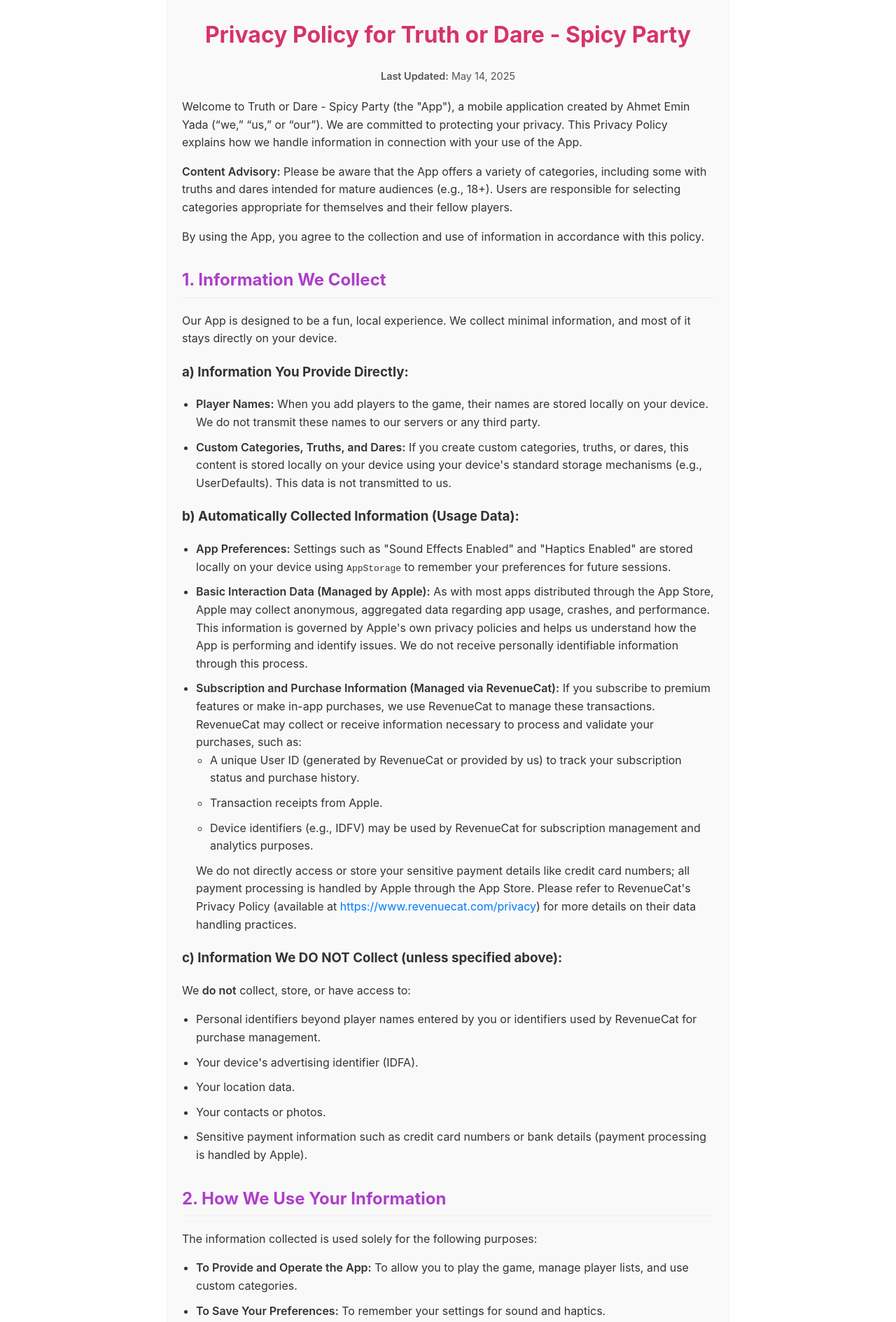
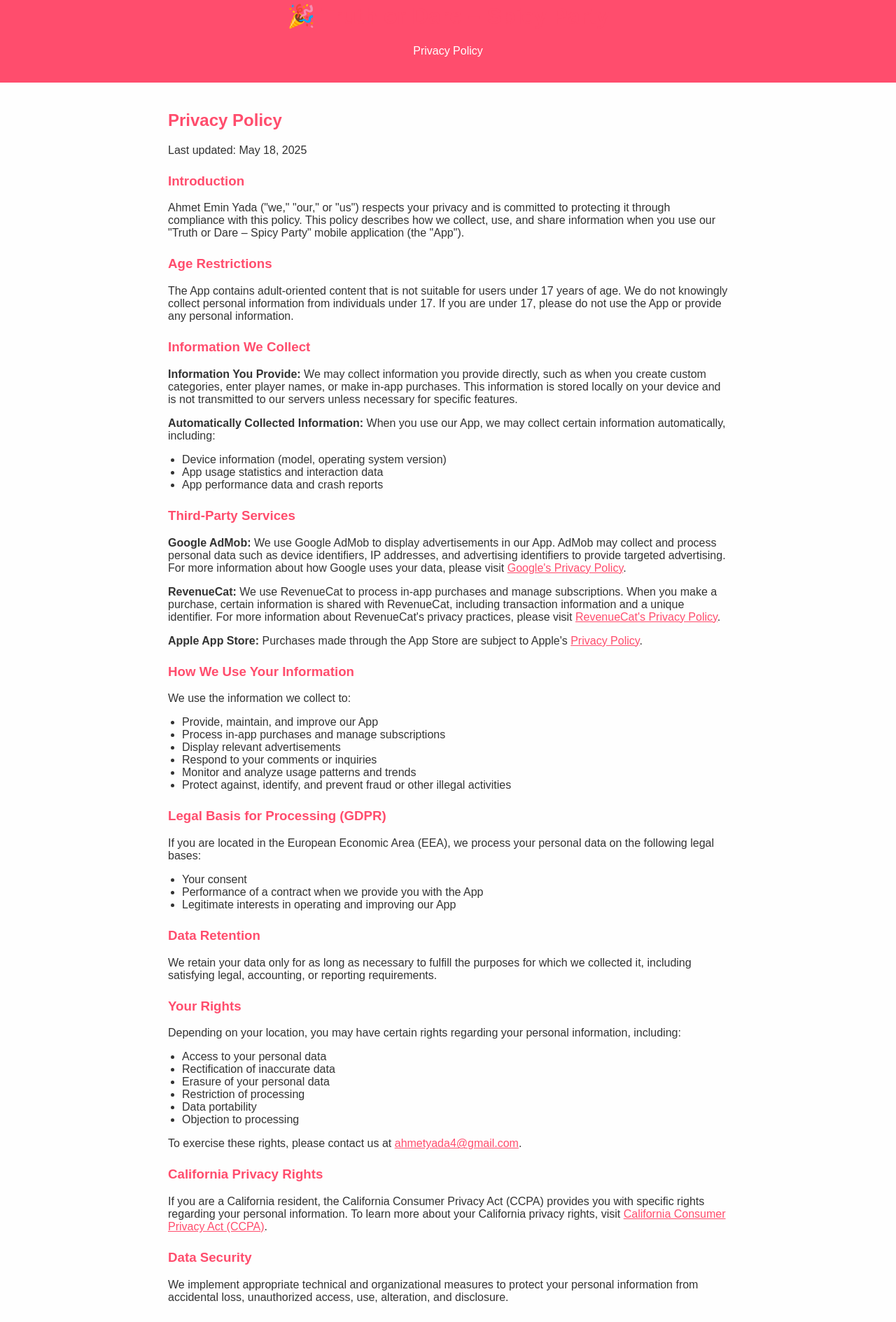
Before and after one commit to crovs/privacy-policy-truthdare, a plain HTML site: page privacy.html in a window 1280 px wide. Shown: the part 37-1926 px from the top of the page at 70% size. Drawn offline with Linux system fonts and the light colour scheme.

Commit message:
Update privacy.html

```diff
--- a/privacy.html
+++ b/privacy.html
@@ -1,155 +1,181 @@
 <!DOCTYPE html>
 <html lang="en">
 <head>
-    <meta charset="UTF-8">
-    <meta name="viewport" content="width=device-width, initial-scale=1.0">
-    <title>Privacy Policy - Truth or Dare - Spicy Party</title>
+  <meta charset="UTF-8" meta name="viewport" content="width=device-width, initial-scale=1.0"/>
+  <title>Truth or Dare – Spicy Party | Privacy Policy</title>
   <style>
     body {
-            font-family: -apple-system, BlinkMacSystemFont, "Segoe UI", Roboto, Helvetica, Arial, sans-serif;
-            line-height: 1.6;
-            margin: 0 auto;
-            padding: 20px;
-            max-width: 800px;
+      font-family: sans-serif;
+      margin: 0;
+      padding: 0;
+      background: #fefefe;
       color: #333;
     }
-        h1 {
-            color: #d6336c; /* A pinkish color, adjust as you like */
+    header {
+      background: #ff4d6d;
+      color: white;
+      padding: 20px;
       text-align: center;
     }
-        h2 {
-            color: #ae3ec9; /* A purplish color */
-            border-bottom: 1px solid #eee;
-            padding-bottom: 5px;
-            margin-top: 30px;
+    main {
+      max-width: 800px;
+      margin: auto;
+      padding: 20px;
+    }
+    h1, h2 {
+      color: #ff4d6d;
     }
     h3 {
-            color: #333;
-            margin-top: 20px;
-        }
-        p, li {
-            margin-bottom: 10px;
+      color: #ff4d6d;
+      margin-top: 24px;
     }
     ul {
       padding-left: 20px;
     }
-        strong {
-            font-weight: 600;
+    a {
+      color: #ff4d6d;
     }
-        a {
-            color: #007bff;
-            text-decoration: none;
+    footer {
+      text-align: center;
+      padding: 20px;
+      color: #777;
     }
-        a:hover {
-            text-decoration: underline;
-        }
-        .container {
-            background-color: #f9f9f9;
-            padding: 20px;
-            border-radius: 8px;
-            box-shadow: 0 2px 4px rgba(0,0,0,0.1);
-        }
-        .last-updated {
-            text-align: center;
-            color: #555;
-            font-size: 0.9em;
-            margin-bottom: 20px;
+    .section {
+      margin-bottom: 40px;
     }
   </style>
 </head>
 <body>
-    <div class="container">
-        <h1>Privacy Policy for Truth or Dare - Spicy Party</h1>
-        <p class="last-updated"><strong>Last Updated:</strong> May 14, 2025</p>
 
-        <p>Welcome to Truth or Dare - Spicy Party (the "App"), a mobile application created by Ahmet Emin Yada (“we,” “us,” or “our”). We are committed to protecting your privacy. This Privacy Policy explains how we handle information in connection with your use of the App.</p>
+<header>
+  <h1>🎉 Truth or Dare – Spicy Party</h1>
+  <p>Privacy Policy</p>
+</header>
 
-        <p><strong>Content Advisory:</strong> Please be aware that the App offers a variety of categories, including some with truths and dares intended for mature audiences (e.g., 18+). Users are responsible for selecting categories appropriate for themselves and their fellow players.</p>
+<main>
+  <div class="section">
+    <h2>Privacy Policy</h2>
+    <p>Last updated: May 18, 2025</p>
 
-        <p>By using the App, you agree to the collection and use of information in accordance with this policy.</p>
+    <h3>Introduction</h3>
+    <p>Ahmet Emin Yada ("we," "our," or "us") respects your privacy and is committed to protecting it through compliance with this policy. This policy describes how we collect, use, and share information when you use our "Truth or Dare – Spicy Party" mobile application (the "App").</p>
 
-        <h2>1. Information We Collect</h2>
-        <p>Our App is designed to be a fun, local experience. We collect minimal information, and most of it stays directly on your device.</p>
+    <h3>Age Restrictions</h3>
+    <p>The App contains adult-oriented content that is not suitable for users under 17 years of age. We do not knowingly collect personal information from individuals under 17. If you are under 17, please do not use the App or provide any personal information.</p>
 
-        <h3>a) Information You Provide Directly:</h3>
+    <h3>Information We Collect</h3>
+    <p><strong>Information You Provide:</strong> We may collect information you provide directly, such as when you create custom categories, enter player names, or make in-app purchases. This information is stored locally on your device and is not transmitted to our servers unless necessary for specific features.</p>
+
+    <p><strong>Automatically Collected Information:</strong> When you use our App, we may collect certain information automatically, including:</p>
     <ul>
-            <li><strong>Player Names:</strong> When you add players to the game, their names are stored locally on your device. We do not transmit these names to our servers or any third party.</li>
-            <li><strong>Custom Categories, Truths, and Dares:</strong> If you create custom categories, truths, or dares, this content is stored locally on your device using your device's standard storage mechanisms (e.g., UserDefaults). This data is not transmitted to us.</li>
+      <li>Device information (model, operating system version)</li>
+      <li>App usage statistics and interaction data</li>
+      <li>App performance data and crash reports</li>
     </ul>
 
-        <h3>b) Automatically Collected Information (Usage Data):</h3>
+    <h3>Third-Party Services</h3>
+    <p><strong>Google AdMob:</strong> We use Google AdMob to display advertisements in our App. AdMob may collect and process personal data such as device identifiers, IP addresses, and advertising identifiers to provide targeted advertising. For more information about how Google uses your data, please visit <a href="https://policies.google.com/privacy" target="_blank">Google's Privacy Policy</a>.</p>
+
+    <p><strong>RevenueCat:</strong> We use RevenueCat to process in-app purchases and manage subscriptions. When you make a purchase, certain information is shared with RevenueCat, including transaction information and a unique identifier. For more information about RevenueCat's privacy practices, please visit <a href="https://www.revenuecat.com/privacy" target="_blank">RevenueCat's Privacy Policy</a>.</p>
+
+    <p><strong>Apple App Store:</strong> Purchases made through the App Store are subject to Apple's <a href="https://www.apple.com/legal/privacy/en-ww/" target="_blank">Privacy Policy</a>.</p>
+
+    <h3>How We Use Your Information</h3>
+    <p>We use the information we collect to:</p>
     <ul>
-            <li><strong>App Preferences:</strong> Settings such as "Sound Effects Enabled" and "Haptics Enabled" are stored locally on your device using <code>AppStorage</code> to remember your preferences for future sessions.</li>
-            <li><strong>Basic Interaction Data (Managed by Apple):</strong> As with most apps distributed through the App Store, Apple may collect anonymous, aggregated data regarding app usage, crashes, and performance. This information is governed by Apple's own privacy policies and helps us understand how the App is performing and identify issues. We do not receive personally identifiable information through this process.</li>
-            <li><strong>Subscription and Purchase Information (Managed via RevenueCat):</strong> If you subscribe to premium features or make in-app purchases, we use RevenueCat to manage these transactions. RevenueCat may collect or receive information necessary to process and validate your purchases, such as:
-                <ul>
-                    <li>A unique User ID (generated by RevenueCat or provided by us) to track your subscription status and purchase history.</li>
-                    <li>Transaction receipts from Apple.</li>
-                    <li>Device identifiers (e.g., IDFV) may be used by RevenueCat for subscription management and analytics purposes.</li>
-                </ul>
-                We do not directly access or store your sensitive payment details like credit card numbers; all payment processing is handled by Apple through the App Store. Please refer to RevenueCat's Privacy Policy (available at <a href="https://www.revenuecat.com/privacy" target="_blank" rel="noopener noreferrer">https://www.revenuecat.com/privacy</a>) for more details on their data handling practices.
-            </li>
+      <li>Provide, maintain, and improve our App</li>
+      <li>Process in-app purchases and manage subscriptions</li>
+      <li>Display relevant advertisements</li>
+      <li>Respond to your comments or inquiries</li>
+      <li>Monitor and analyze usage patterns and trends</li>
+      <li>Protect against, identify, and prevent fraud or other illegal activities</li>
     </ul>
 
-        <h3>c) Information We DO NOT Collect (unless specified above):</h3>
-        <p>We <strong>do not</strong> collect, store, or have access to:</p>
+    <h3>Legal Basis for Processing (GDPR)</h3>
+    <p>If you are located in the European Economic Area (EEA), we process your personal data on the following legal bases:</p>
     <ul>
-            <li>Personal identifiers beyond player names entered by you or identifiers used by RevenueCat for purchase management.</li>
-            <li>Your device's advertising identifier (IDFA).</li>
-            <li>Your location data.</li>
-            <li>Your contacts or photos.</li>
-            <li>Sensitive payment information such as credit card numbers or bank details (payment processing is handled by Apple).</li>
+      <li>Your consent</li>
+      <li>Performance of a contract when we provide you with the App</li>
+      <li>Legitimate interests in operating and improving our App</li>
     </ul>
 
-        <h2>2. How We Use Your Information</h2>
-        <p>The information collected is used solely for the following purposes:</p>
+    <h3>Data Retention</h3>
+    <p>We retain your data only for as long as necessary to fulfill the purposes for which we collected it, including satisfying legal, accounting, or reporting requirements.</p>
+
+    <h3>Your Rights</h3>
+    <p>Depending on your location, you may have certain rights regarding your personal information, including:</p>
     <ul>
-            <li><strong>To Provide and Operate the App:</strong> To allow you to play the game, manage player lists, and use custom categories.</li>
-            <li><strong>To Save Your Preferences:</strong> To remember your settings for sound and haptics.</li>
-            <li><strong>To Manage Subscriptions and In-App Purchases:</strong> To process transactions, validate access to premium features, and manage your subscription status through RevenueCat.</li>
-            <li><strong>To Maintain and Improve the App:</strong> Aggregated and anonymized crash data or usage statistics provided by Apple, and potentially by RevenueCat (for purchase-related analytics), help us identify bugs and improve the user experience.</li>
+      <li>Access to your personal data</li>
+      <li>Rectification of inaccurate data</li>
+      <li>Erasure of your personal data</li>
+      <li>Restriction of processing</li>
+      <li>Data portability</li>
+      <li>Objection to processing</li>
+    </ul>
+    <p>To exercise these rights, please contact us at <a href="mailto:ahmetyada4@gmail.com">ahmetyada4@gmail.com</a>.</p>
+
+    <h3>California Privacy Rights</h3>
+    <p>If you are a California resident, the California Consumer Privacy Act (CCPA) provides you with specific rights regarding your personal information. To learn more about your California privacy rights, visit <a href="https://oag.ca.gov/privacy/ccpa" target="_blank">California Consumer Privacy Act (CCPA)</a>.</p>
+
+    <h3>Data Security</h3>
+    <p>We implement appropriate technical and organizational measures to protect your personal information from accidental loss, unauthorized access, use, alteration, and disclosure.</p>
+
+    <h3>Adult Content</h3>
+    <p>Our App contains categories with mature or adult-oriented content. These categories are clearly labeled and may require additional in-app purchases to access. Users must be 17 years or older to use the App as stated in our App Store listing.</p>
+
+    <h3>Advertising</h3>
+    <p>We display advertising in our App through Google AdMob. To opt out of personalized advertising, you can adjust your device settings:</p>
+    <ul>
+      <li>iOS: Settings > Privacy > Advertising > Limit Ad Tracking</li>
     </ul>
 
-        <h2>3. Data Sharing and Disclosure</h2>
-        <p>We prioritize your privacy.</p>
+    <h3>Changes to Our Privacy Policy</h3>
+    <p>We may update our Privacy Policy from time to time. We will notify you of any changes by posting the new Privacy Policy on this page and updating the "Last updated" date.</p>
+
+    <h3>Contact Us</h3>
+    <p>If you have any questions about this Privacy Policy, please contact us at <a href="mailto:ahmetyada4@gmail.com">ahmetyada4@gmail.com</a>.</p>
+  </div>
+
+  <div class="section">
+    <h2>🔗 Quick Links</h2>
     <ul>
-            <li><strong>No Sale of Personal Information:</strong> We do not sell your personal information.</li>
-            <li><strong>Local Storage:</strong> Player names and custom content are stored on your device and are not shared with us or any third parties.</li>
-            <li><strong>Service Providers:</strong> We may share limited information with third-party vendors who assist us in providing the App’s functionality. These include:
+      <li><a href="#">Download on the App Store</a></li>
+      <li><a href="mailto:ahmetyada4@gmail.com">Contact Support</a></li>
+    </ul>
+  </div>
+
+  <div class="section">
+    <h2>❓ Frequently Asked Questions</h2>
     <ul>
-                    <li><strong>Apple:</strong> For app distribution, processing in-app purchases, and providing standard analytics.</li>
-                    <li><strong>RevenueCat:</strong> For managing subscriptions, in-app purchases, and related analytics. RevenueCat has its own privacy policy (available at <a href="https://www.revenuecat.com/privacy" target="_blank" rel="noopener noreferrer">https://www.revenuecat.com/privacy</a>) that governs its use of data. We encourage you to review it.</li>
+      <li><strong>How do I start the game?</strong><br>Select a category, add player names, choose a game mode, and hit "Let's Play". Truths or Dares will appear for each player's turn.</li>
+      <li><strong>What is the difference between game modes?</strong><br>Classic Mode lets players choose between truth or dare. Spin the Wheel mode adds excitement by randomly deciding if you'll get a truth or dare!</li>
+      <li><strong>What are Mystery Dares?</strong><br>Mystery Dares are special challenges where each round contains both a truth and a dare component. Perfect for players who want unpredictable and unique game experiences! 🎭</li>
+      <li><strong>Is the app family-friendly?</strong><br>Yes! We offer family-friendly categories. Adult content is clearly labeled and locked behind age verification. You can enjoy the game with players of appropriate ages by selecting suitable categories.</li>
+      <li><strong>Having fun? We'd love your 5-star support!</strong><br>If you're enjoying Truth or Dare – Spicy Party, please consider leaving us a review on the App Store. Your support helps us create more exciting updates!</li>
     </ul>
-            </li>
-            <li><strong>Legal Requirements:</strong> We may disclose information if required to do so by law or in the good faith belief that such action is necessary to comply with a legal obligation, protect and defend our rights or property, prevent fraud, or protect the personal safety of users of the App or the public.</li>
+  </div>
+
+  <div class="section">
+    <h2>🐛 Found a Bug?</h2>
+    <p>If something breaks, feels off, or just isn't working, please <a href="mailto:ahmetyada4@gmail.com">email me</a> with:</p>
+    <ul>
+      <li>What you were doing when it happened</li>
+      <li>Your device model and iOS version</li>
+      <li>Optional: screenshot or screen recording</li>
     </ul>
+    <p>I'll fix it as fast as possible — pinky promise!</p>
+  </div>
 
-        <h2>4. Data Security</h2>
-        <p>The data you provide (player names, custom categories) is stored locally on your device. While we strive to use commercially acceptable means to protect your information (by relying on the device's security), please be aware that no method of electronic storage is 100% secure. We cannot guarantee its absolute security. You are responsible for maintaining the security of your device.</p>
+  <div class="section">
+    <h2>💡 Suggestions?</h2>
+    <p>Have an idea for a new category or a hilarious truth or dare? I'd love to hear it!</p>
+    <p>Email: <a href="mailto:ahmetyada4@gmail.com">ahmetyada4@gmail.com</a></p>
+  </div>
+</main>
 
-        <h2>5. Your Data Choices and Rights</h2>
-        <p>Since most data is stored locally on your device, you have direct control over it:</p>
-        <ul>
-            <li><strong>Player Names:</strong> You can delete players from the game at any time within the App.</li>
-            <li><strong>Custom Categories:</strong> You can delete custom categories you have created. The "Reset Custom Categories" option in the App's settings allows you to remove all custom content you've added.</li>
-            <li><strong>App Preferences:</strong> You can change your sound and haptic preferences in the App's settings at any time.</li>
-        </ul>
-        <p>Depending on your jurisdiction (e.g., if you are in the European Economic Area (EEA)), you may have additional rights such as the right to access, correct, delete, or restrict the processing of your personal information. As we do not typically store personal information about you on our servers, please contact us if you have questions about data that might be indirectly processed (e.g., through Apple's services).</p>
+<footer>
+  Created with ❤️ by Ahmet Emin Yada · &copy; 2025 Truth or Dare – Spicy Party
+</footer>
 
-        <h2>6. Children's Privacy</h2>
-        <p>Our App is intended for a general audience but includes content suitable for mature users (e.g., 18 and older). While the App may offer categories that are generally family-friendly, other categories contain adult themes. The App is not directed at children under the age of 13 (or a higher age threshold if required by applicable law in your jurisdiction, such as 16 in the EEA). We do not knowingly collect personal information from children.</p>
-        <p>If you are a parent or guardian, we strongly advise you to guide your children's use of the App and ensure that they only access categories appropriate for their age. By allowing a minor to use this app, you acknowledge that they may be exposed to content intended for adults if appropriate category selections are not made. If you believe that your child has provided us with personal information without your consent, please contact us. If we become aware that we have collected personal information from a child without verification of parental consent, we will take steps to remove that information.</p>
-
-        <h2>7. Links to Other Sites (Terms of Use & Rate App)</h2>
-        <p>Our App contains links to our Terms of Use and the App Store for rating the app. These sites are not operated by us. If you click on a third-party link, you will be directed to that third party's site. We strongly advise you to review the Privacy Policy of every site you visit. We have no control over and assume no responsibility for the content, privacy policies, or practices of any third-party sites or services.</p>
-
-        <h2>8. Changes to This Privacy Policy</h2>
-        <p>We may update our Privacy Policy from time to time. We will notify you of any changes by posting the new Privacy Policy within the App or on our website and updating the "Last Updated" date at the top of this Privacy Policy. You are advised to review this Privacy Policy periodically for any changes. Changes to this Privacy Policy are effective when they are posted on this page.</p>
-
-        <h2>9. Contact Us</h2>
-        <p>If you have any questions or concerns about this Privacy Policy or our data practices, please contact us at:</p>
-        <p><strong>Email:</strong> <a href="mailto:ahmetyada4@gmail.com">ahmetyada4@gmail.com</a><br>
-        <strong>Support Page:</strong> <a href="https://crovs.github.io/truth-or-dare-game/#" target="_blank" rel="noopener noreferrer">https://crovs.github.io/truth-or-dare-game/#</a></p>
-    </div>
 </body>
 </html>
```
Lines whose indentation alone changed are shown as unchanged.
